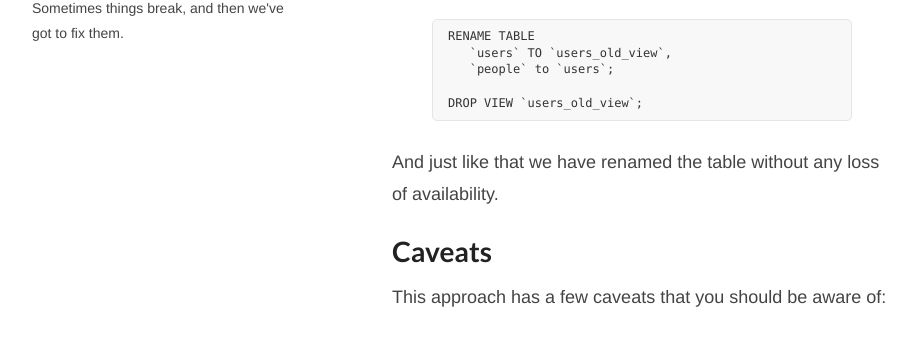
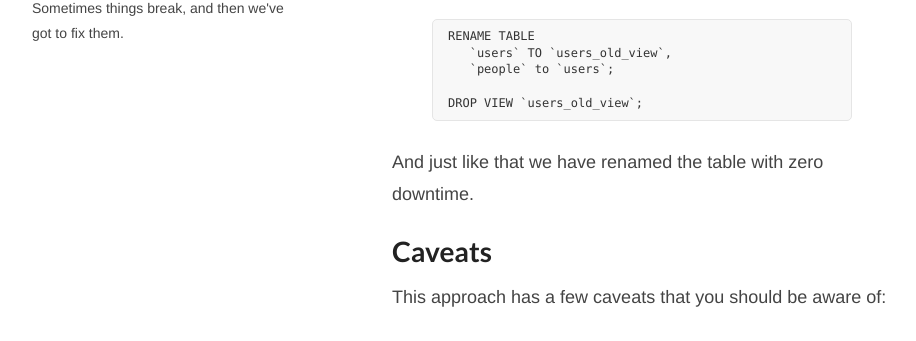
Before and after one commit to iFixit/itbrokeand.ifixit.com, a Jekyll site: the page built from _posts/2015-08-04-renaming-tables-with-zero-downtime.md, in a window 1280 px wide and 900 px high, scrolled down 1427 px. Shown: the part 108-449 px from the top of the window, without its empty margins (178-1094 px from the left). Built offline with Jekyll 4.4.1, drawn with Linux system fonts in a browser that asks for light colours; Markdown is read by kramdown in place of the engine named in the settings; comment, search, counter and statistics services are not loaded.

Commit message:
Change "loss of availability" phrasing
It isn't a very common term from what I could find in some cursory
searches so I'm just going to change it to "zero downtime" instead.

```diff
--- a/_posts/2015-08-04-renaming-tables-with-zero-downtime.md
+++ b/_posts/2015-08-04-renaming-tables-with-zero-downtime.md
@@ -48,7 +48,7 @@ RENAME TABLE
 DROP VIEW `users_old_view`;
 {% endhighlight %}
 
-And just like that we have renamed the table without any loss of availability.
+And just like that we have renamed the table with zero downtime.
 
 # Caveats
 
```
